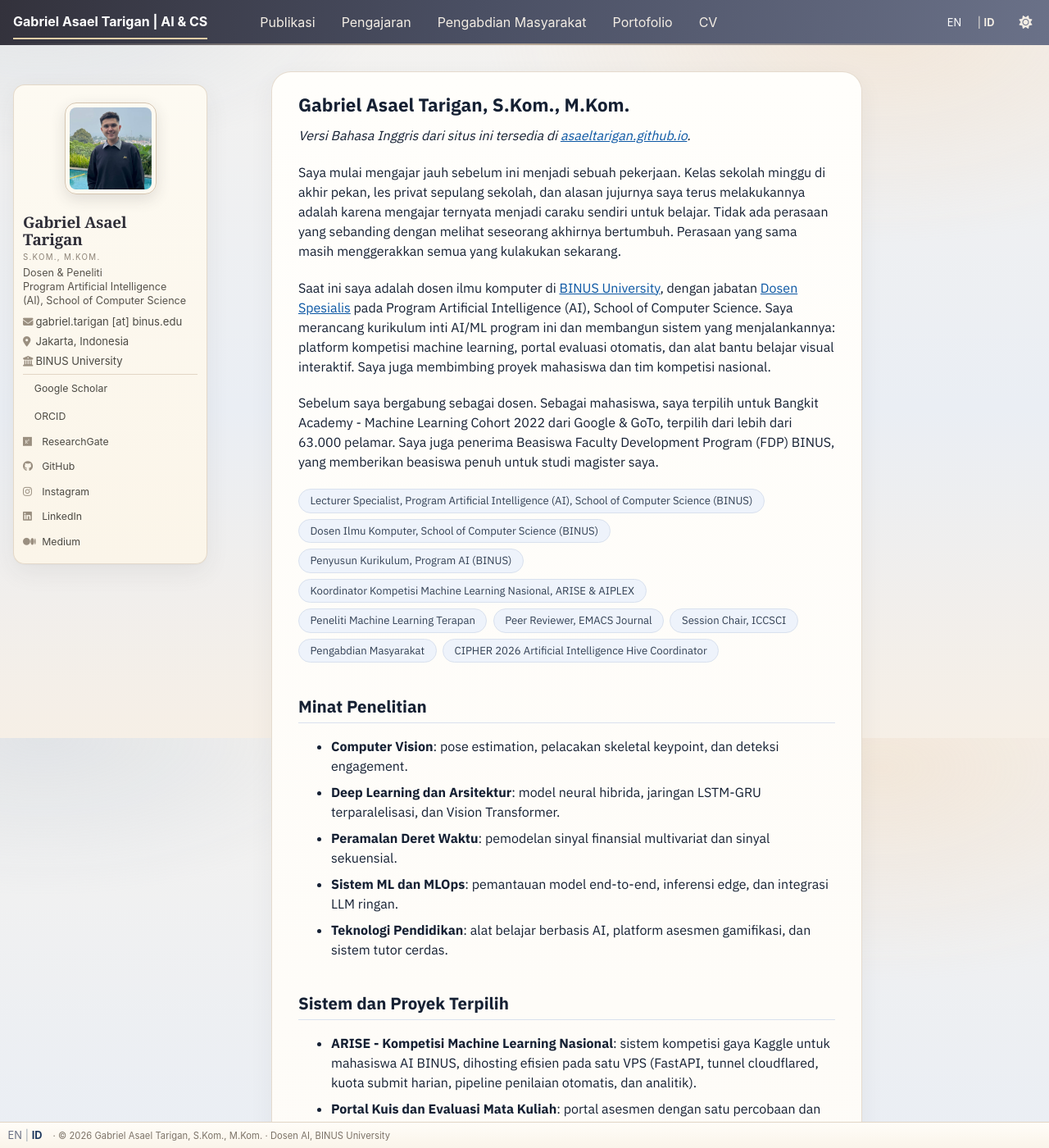
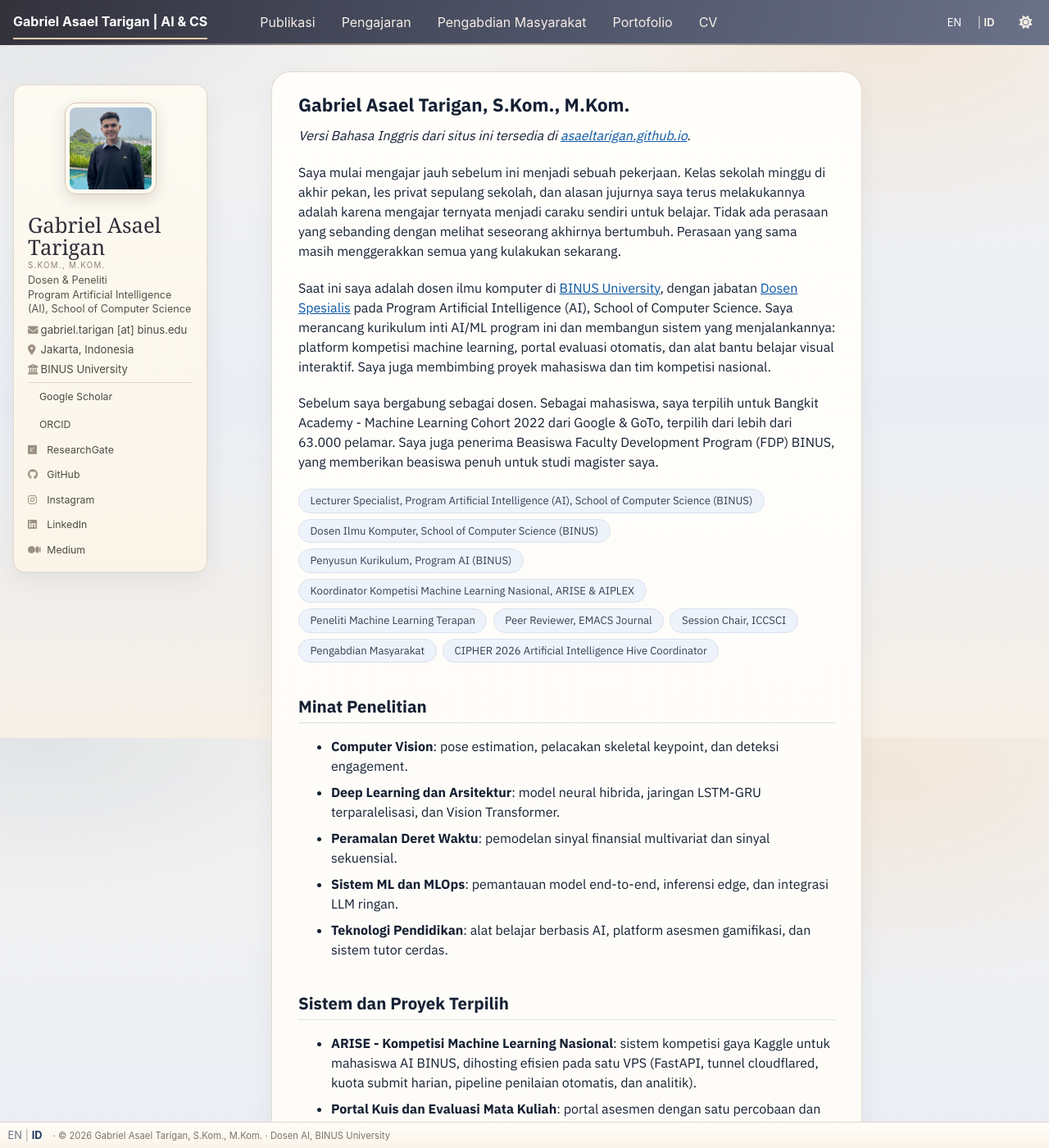
Before and after one commit to asaeltarigan/id, a Jekyll site: the page built from _pages/about.md, in a window 1280 px wide and 1400 px high. Shown: the whole window at 82% size. Built offline with Jekyll 4.4.1, drawn with Linux system fonts in a browser that asks for light colours; some web fonts are replaced; a style sheet for code colours, icons or effects is not loaded.

Commit message:
Sidebar: Instrument Serif for the name, more side padding

```diff
--- a/_includes/head.html
+++ b/_includes/head.html
@@ -99,6 +99,6 @@
 <!-- For all browsers -->
 <link rel="preconnect" href="https://fonts.googleapis.com">
 <link rel="preconnect" href="https://fonts.gstatic.com" crossorigin>
-<link href="https://fonts.googleapis.com/css2?family=IBM+Plex+Sans:wght@400;500;600;700&display=swap" rel="stylesheet">
+<link href="https://fonts.googleapis.com/css2?family=IBM+Plex+Sans:wght@400;500;600;700&family=Instrument+Serif&display=swap" rel="stylesheet">
 <link rel="stylesheet" href="{{ base_path }}/assets/css/main.css">
-<link rel="stylesheet" href="{{ base_path }}/assets/css/custom.css?v=69">
+<link rel="stylesheet" href="{{ base_path }}/assets/css/custom.css?v=70">
--- a/assets/css/custom.css
+++ b/assets/css/custom.css
@@ -909,3 +909,14 @@ html[data-theme="dark"] .page__footer { border-top-color: rgba(216, 185, 143, 0.
 html[data-theme="dark"] .page__footer-copyright { color: #a8a094; }
 html[data-theme="dark"] .page__footer a,
 html[data-theme="dark"] .page__footer a:visited { color: #c9c2b6 !important; }
+
+/* Sidebar name: Instrument Serif + side breathing room (10 Nov 2026) */
+.sidebar { padding-left: 17px !important; padding-right: 17px !important; }
+.sidebar .author__content { padding-left: 0 !important; padding-right: 0 !important; }
+.sidebar .author__name {
+  font-family: "Instrument Serif", Georgia, "Times New Roman", serif !important;
+  font-weight: 400 !important;
+  font-size: 1.60rem !important;
+  letter-spacing: 0 !important;
+  line-height: 1.06 !important;
+}
```
